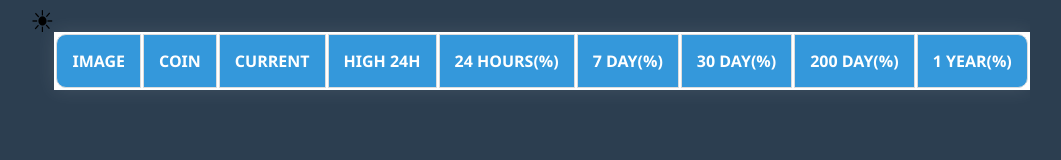
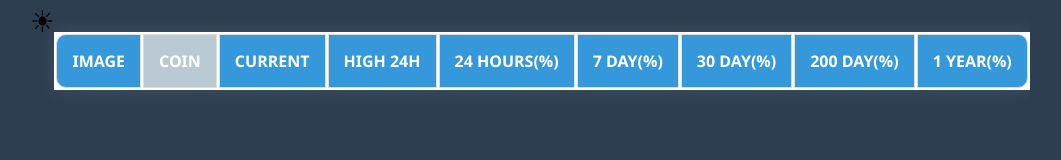
Before and after one commit to skattt12345/coins-gpu, a plain HTML site: page index.html in a window 1280 px wide. In both pictures the pointer is over the element "COIN". Shown: the whole page, without its empty margins (110-1171 px from the left). Drawn offline with Linux system fonts and the light colour scheme; no server answers.

Commit message:
Add files via upload
hover add

```diff
--- a/index.html
+++ b/index.html
@@ -117,6 +117,9 @@
         z-index: 4;
         left: 0;
         background-color: #3498db;
+      }
+      .coin-image-second:hover {
+        background-color: #bacad5;
       }
       table.dark-mode {
         background: #000; /* Set dark mode background color to black */
```
